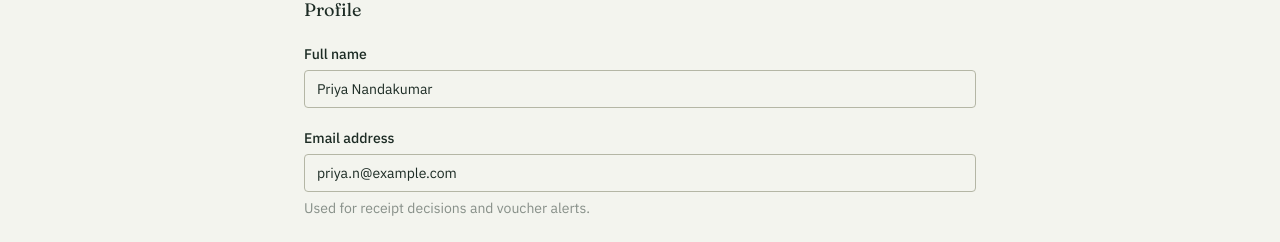
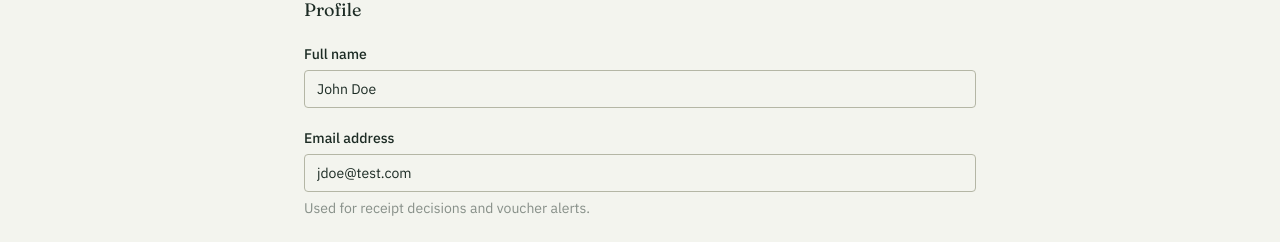
Before and after one commit to micheal-el07/antlysis_loyalty, a React (Vite) app in the folder frontend/: page /settings in a window 1280 px wide. Shown: the part 201-443 px from the top of the page. Built offline with nearby package versions, Linux system fonts and the light colour scheme.

Commit message:
update user and receipt page according to data structure

```diff
--- a/frontend/src/data/mock.js
+++ b/frontend/src/data/mock.js
@@ -2,8 +2,8 @@
 // component props and shapes are deliberately kept simple so that swap is mechanical.
 
 export const currentUser = {
-  name: "Priya Nandakumar",
-  email: "priya.n@example.com",
+  name: "John Doe",
+  email: "jdoe@test.com",
   memberSince: "March 2024",
   tier: "Gold",
   pointsBalance: 2140,
```
Also changed, not shown: 1 other file (tests, documents, lock files or other folders).
